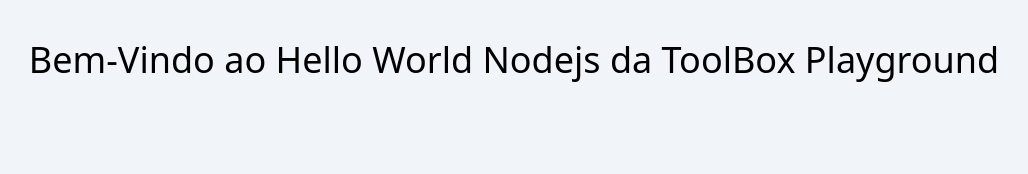
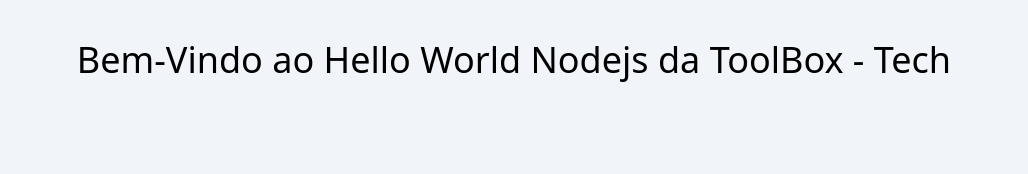
Before and after one commit to toolbox-tech/embracon, a website: page app/nodejs/index.html in a window 1280 px wide. Shown: the top 174 px of the page, without its empty margins (126-1154 px from the left). Drawn offline with nearby package versions, Linux system fonts and the light colour scheme.

Commit message:
Update index.html

```diff
--- a/app/nodejs/index.html
+++ b/app/nodejs/index.html
@@ -35,7 +35,7 @@
         <div class="m-auto my-10 md:my-10 md:m-auto">
             <!-- Título principal -->
             <h1 class="text-bold text-4xl">
-                Bem-Vindo ao Hello World Nodejs da ToolBox Playground
+                Bem-Vindo ao Hello World Nodejs da ToolBox - Tech
             </h1>
         </div>
         <div class="max-w-sm m-auto mt-20">
```
